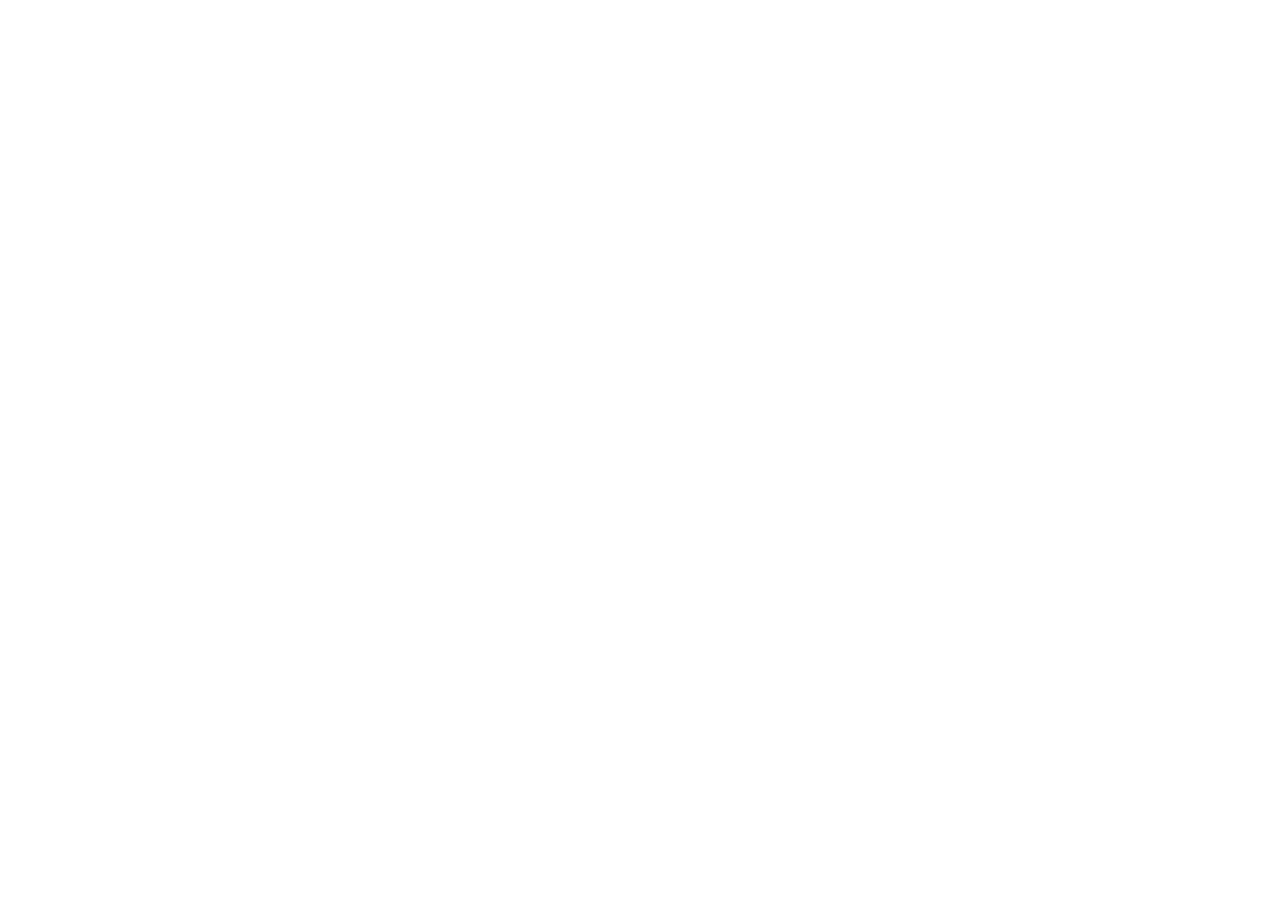
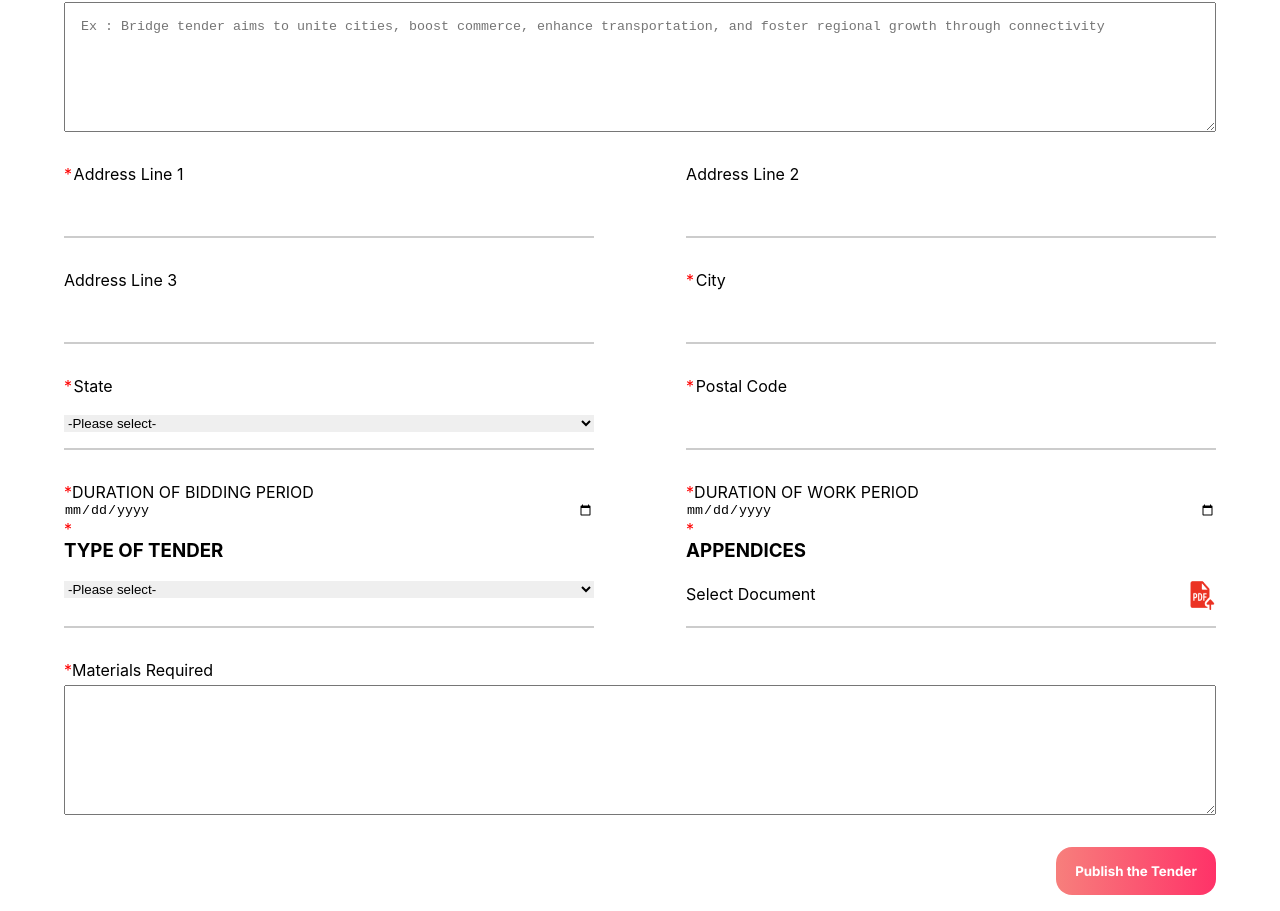
Before and after one commit to uhembenelson/teneder, a React (Create React App) app: page /organization/create-tender in a window 1280 px wide. Before the commit this address had no page. Shown: the part 414-1325 px from the top of the page. Before the commit the page ends 800 px from the top, so only its background shows below. Built offline with nearby package versions, Linux system fonts and the light colour scheme.

Commit message:
Finshed the create tender screen for the organization

```diff
--- a/src/App.js
+++ b/src/App.js
@@ -14,6 +14,7 @@ import BidderProfile from './Pages/Bidder/BidderProfile/BidderProfile';
 // import LoginMode from './components/LoginMode/LoginMode';
 import TenderTable from './components/tables/tenderTable/TenderTable';
 import ManageTenderTable from './components/tables/manageTenderTable/ManageTenderTable';
+import CreateTender from './Pages/Organization/CreateTender/CreateTender';
 
 const App = () => {
 	return (
@@ -68,6 +69,10 @@ const App = () => {
 						path='/manage-tender'
 						element={<ManageTenderTable />}
 					/>
+					<Route
+						path='/organization/create-tender'
+						element={<CreateTender />}
+					/>
 				</Routes>
 			</div>
 		</div>
--- /dev/null
+++ b/src/Pages/Organization/CreateTender/CreateTender.css
@@ -0,0 +1,69 @@
+.createNavContainer{
+    width: 90%;
+    max-width: 1700px;
+    padding-bottom: 1rem;
+    margin: auto;
+}
+
+.createNavContainer h2{
+    text-align: center;
+    margin-bottom: 1rem;
+}
+
+.labelContainer{
+    display: flex;
+}
+
+.labelContainer span {
+    color: red
+}
+
+.createTenderBox{
+    width: 100%;
+    display: flex;
+    flex-direction: column;
+}
+
+.createTenderBox textarea {
+    height: 6rem;
+    padding: 1rem;
+    outline: none;
+    margin-top: .3rem;
+    margin-bottom: 2rem;
+}
+
+
+
+.durationBox{
+    width: 46%;
+}
+
+.createTenderBox input {
+    border: none;
+    outline: none;
+    cursor: pointer;
+}
+
+.createTenderBtn{
+    display: flex;
+    justify-content: flex-end;
+
+}
+@media screen and (max-width: 780px) {
+
+    .companyBox {
+        width: 100%;
+        flex-direction: column;
+    }
+
+    .durationBox {
+        width: 100%;
+    }
+
+    .createTenderBox input {
+    border: none;
+    outline: none;
+    cursor: pointer;
+    margin-bottom: 1rem;
+}
+}
--- /dev/null
+++ b/src/Pages/Organization/CreateTender/CreateTender.jsx
@@ -0,0 +1,137 @@
+import React from 'react'
+import './CreateTender.css'
+import CompanyNav from '../../../components/OrganizationNav/OrganizationNav'
+import UploadFile from '../../../components/UploadFile/UploadFile'
+import CustomBtn from '../../../components/CustomBtn/CustomBtn'
+
+const CreateTender = () => {
+    return (
+        <div>
+            <CompanyNav />
+            <div className='createNavContainer' >
+                <h2>CREATE TENDER </h2>
+                <form>
+                    <div className='createTenderBox' >
+                        <div className='labelContainer' >
+                            <span>*</span><label>DESCRIPTION ABOUT THE TENDER </label>
+                        </div>
+
+                        <textarea placeholder='Ex : Facility Management And Maintenance At The Building Of The Ministry Of Communications  ' ></textarea>
+                    </div>
+                    <div className='createTenderBox' >
+                        <div className='labelContainer' >
+                            <span>*</span><label>TENDER MOTIVE</label>
+                        </div>
+
+                        <textarea placeholder='Ex : Bridge tender aims to unite cities, boost commerce, enhance transportation, and foster regional growth through connectivity' ></textarea>
+                    </div>
+                    <div className='companyBox' >
+                        <div className='companyTypeInputContainer2'>
+                            <div className='typeInput' >
+                                <span>*</span>
+                                <label>Address Line 1</label>
+                            </div>
+                            <input className='inputTypeInput' type='text' />
+                        </div>
+                        <div className='companyTypeInputContainer2'>
+                            <div className='typeInput' >
+
+                                <label>Address Line 2</label>
+                            </div>
+                            <input className='inputTypeInput' type='text' />
+                        </div>
+                    </div>
+                    <div className='companyBox' >
+                        <div className='companyTypeInputContainer2'>
+                            <div className='typeInput' >
+
+                                <label>Address Line 3</label>
+                            </div>
+                            <input className='inputTypeInput' type='text' />
+                        </div>
+                        <div className='companyTypeInputContainer2'>
+                            <div className='typeInput' >
+                                <span>*</span>
+                                <label>City</label>
+                            </div>
+                            <input className='inputTypeInput' type='text' />
+                        </div>
+                    </div>
+                    <div className='companyContainer' >
+                        <div className='companyBox' >
+                            <div className='companyTypeInputContainer2'>
+                                <div className='typeInput' >
+                                    <span>*</span>
+                                    <label>State</label>
+                                </div>
+                                <select className='inputTypeSelect'>
+                                    <option>-Please select-</option>
+                                </select>
+                            </div>
+                            <div className='companyTypeInputContainer2'>
+                                <div className='typeInput' >
+                                    <span>*</span>
+                                    <label>Postal Code</label>
+                                </div>
+                                <input className='inputTypeInput' type='number' />
+                            </div>
+                        </div>
+
+                    </div>
+                    <div className='companyContainer' >
+                        <div className='companyBox' >
+                            <div className='createTenderBox durationBox ' >
+                                <div className='labelContainer' >
+                                    <span>*</span><label>DURATION OF BIDDING PERIOD</label>
+                                </div>
+
+                                <input type='date' />
+                            </div>
+                            <div className='createTenderBox durationBox ' >
+                                <div className='labelContainer' >
+                                    <span>*</span><label>DURATION OF WORK PERIOD</label>
+                                </div>
+
+                                <input type='date' />
+                            </div>
+                        </div>
+
+
+
+                    </div>
+                    <div className='companyBox' >
+                        <div className='companyTypeInputContainer2'>
+                            <div className='typeInput' >
+                                <span>*</span>
+                                <h3>TYPE OF TENDER </h3>
+                            </div>
+                            <select className='inputTypeSelect'>
+                                <option>-Please select-</option>
+                            </select>
+                        </div>
+                        <div className='companyTypeInputContainer2'>
+                            <div className='typeInput' >
+                                <span>*</span>
+                                <h3>APPENDICES</h3>
+                            </div>
+                            <UploadFile />
+                        </div>
+                    </div>
+                    <div className='createTenderBox' >
+                        <div className='labelContainer' >
+                            <span>*</span><label>Materials Required</label>
+                        </div>
+
+                        <textarea  ></textarea>
+                    </div>
+                    <div className='createTenderBtn' >
+                        <CustomBtn title='Publish the Tender' />
+                    </div>
+                </form>
+            </div>
+        </div>
+
+    )
+}
+
+export default CreateTender
--- a/src/components/tables/manageTenderTable/ManageTenderTable.jsx
+++ b/src/components/tables/manageTenderTable/ManageTenderTable.jsx
@@ -1,5 +1,5 @@
 import { Link } from 'react-router-dom';
-import CompanyNav from '../../CompanyNav/CompanyNav';
+import CompanyNav from '../../OrganizationNav/OrganizationNav';
 import './manageTenderTable.css';
 
 import backArrow from '../../../assets/Shape.png';
--- a/src/components/tables/tenderTable/cancelOrder.css
+++ b/src/components/tables/tenderTable/cancelOrder.css
@@ -95,7 +95,7 @@
 }
 
 .cancel__overlay {
-	position: absolute;
+	position: fixed;
 	top: 0;
 	left: 0;
 	height: 100dvh;
```
